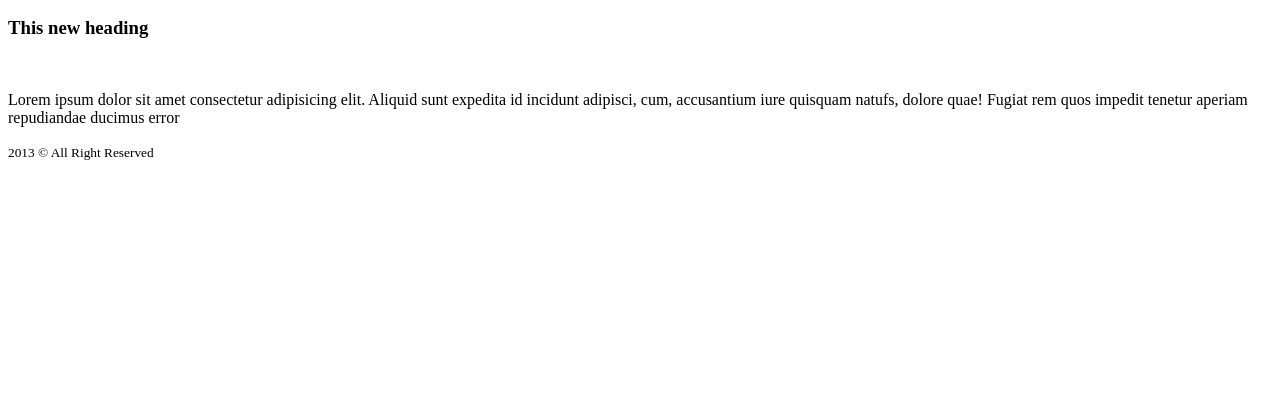
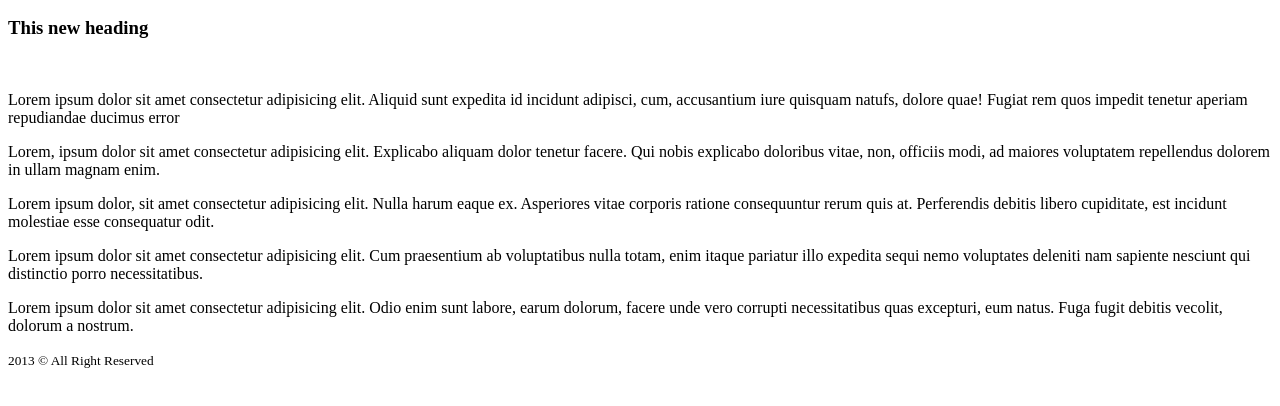
Before and after one commit to SabbirSEO/my-first-github-rep, a plain HTML site: page index.html in a window 1280 px wide. Shown: the part 136-542 px from the top of the page. Drawn offline with Linux system fonts and the light colour scheme.

Commit message:
added para

```diff
--- a/index.html
+++ b/index.html
@@ -23,6 +23,10 @@
         <div>
             <img src="" alt="">
             <p>Lorem ipsum dolor sit amet consectetur adipisicing elit. Aliquid sunt expedita id incidunt adipisci, cum, accusantium iure quisquam natufs, dolore quae! Fugiat rem quos impedit tenetur aperiam repudiandae ducimus error</p>
+            <p>Lorem, ipsum dolor sit amet consectetur adipisicing elit. Explicabo aliquam dolor tenetur facere. Qui nobis explicabo doloribus vitae, non, officiis modi, ad maiores voluptatem repellendus dolorem in ullam magnam enim.</p>
+            <p>Lorem ipsum dolor, sit amet consectetur adipisicing elit. Nulla harum eaque ex. Asperiores vitae corporis ratione consequuntur rerum quis at. Perferendis debitis libero cupiditate, est incidunt molestiae esse consequatur odit.</p>
+            <p>Lorem ipsum dolor sit amet consectetur adipisicing elit. Cum praesentium ab voluptatibus nulla totam, enim itaque pariatur illo expedita sequi nemo voluptates deleniti nam sapiente nesciunt qui distinctio porro necessitatibus.</p>
+            <p>Lorem ipsum dolor sit amet consectetur adipisicing elit. Odio enim sunt labore, earum dolorum, facere unde vero corrupti necessitatibus quas excepturi, eum natus. Fuga fugit debitis vecolit, dolorum a nostrum.</p>
         </div>
     </main>
     <footer>
```
